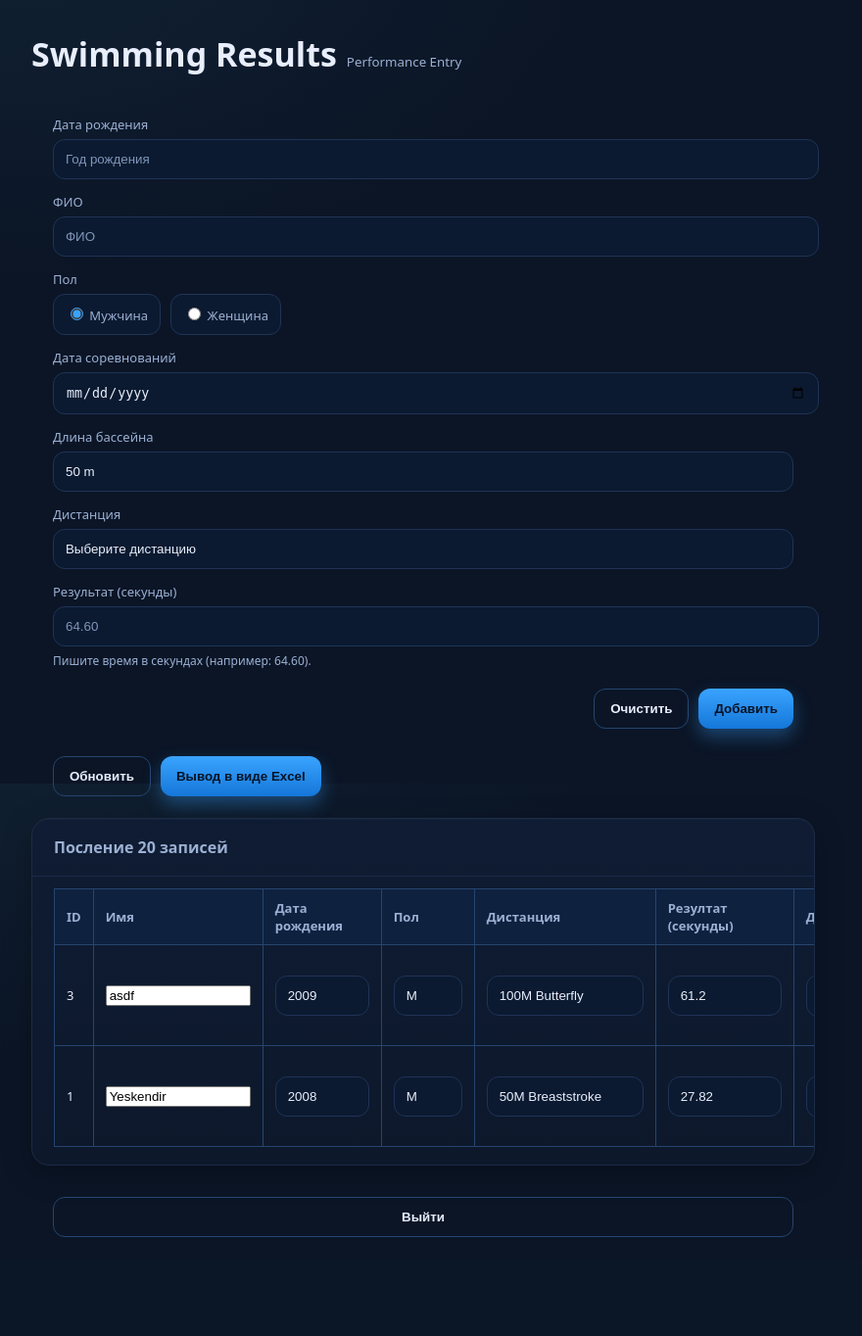
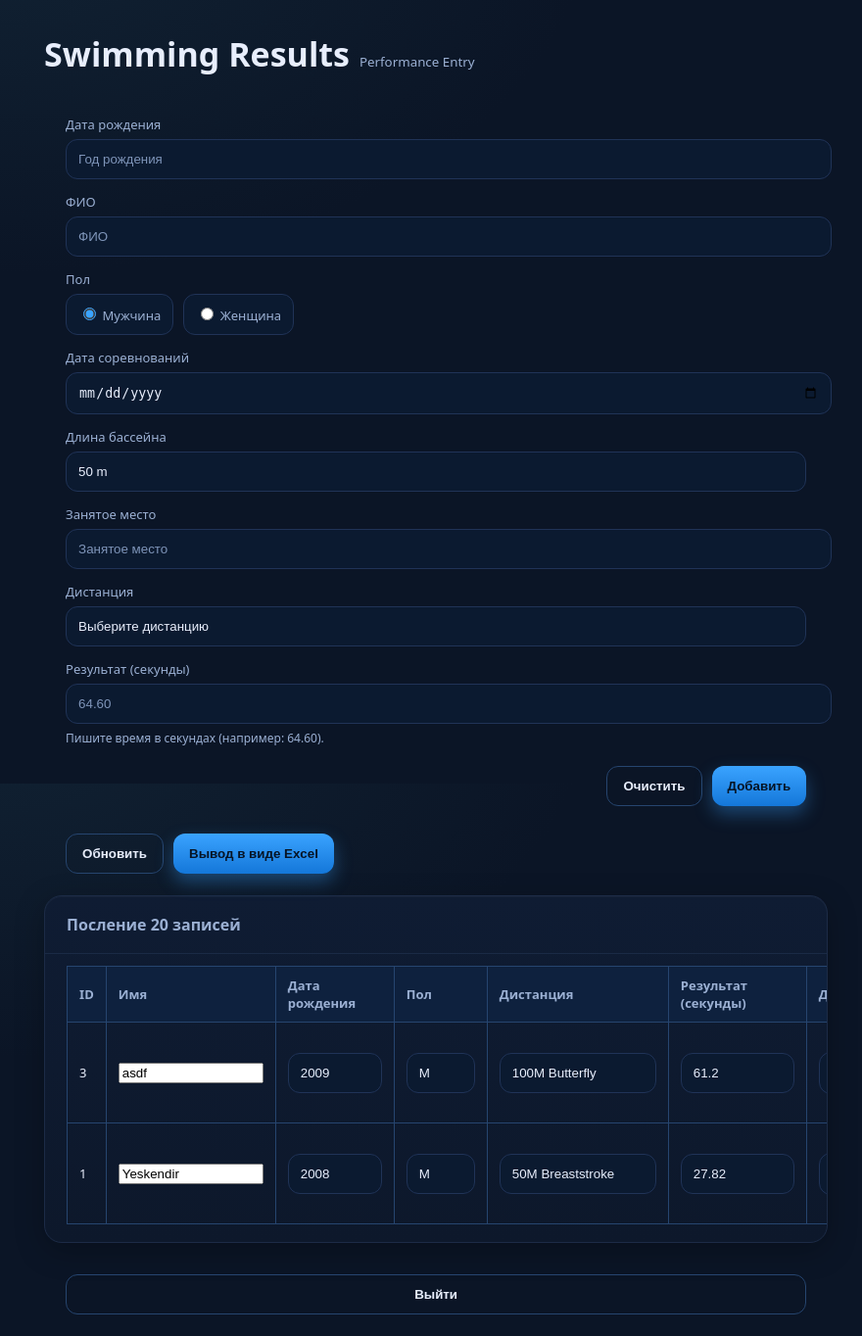
Before and after one commit to Iskoyes/Ranking_system1, a Flask app: page / in a window 1280 px wide. Shown: the whole page at 98% size, without its empty margins (256-1136 px from the left). Before the commit the page ends 1263 px from the top, so only its background shows below. Run offline with Flask 3, Linux system fonts and the light colour scheme; the visitor is signed in with stand-in values (Sample User, id 1); data comes from the database, SQL or seed files in the repository.

Commit message:
add place_taken

```diff
--- a/backend/app.py
+++ b/backend/app.py
@@ -50,6 +50,7 @@ class Swimmers(db.Model):
     result = db.Column(db.Float, nullable=False)  # stored in seconds
     date_of_competition = db.Column(db.Date, nullable=False)
     pool_length = db.Column(db.Integer, nullable=False)
+    place_taken = db.Column(db.Integer, nullable=False)
     fina_points = db.Column(db.Integer, nullable=True)
     rudolph_points = db.Column(db.Integer, nullable=True)
     __table_args__ = (
@@ -102,6 +103,7 @@ def add_data():
         event_name = normalize_event_name(data["event"]) or data["event"]
         result_seconds = time_to_seconds(data["result"])  # supports both seconds and mm:ss,ms
         pool_len = int(data["pool_length"])
+        place_taken = int(data["place_t"])
         event_date = datetime.strptime(data["date_of_competition"], "%Y-%m-%d").date()
 
         # Compute points
@@ -117,8 +119,9 @@ def add_data():
             result=result_seconds,
             date_of_competition=event_date,
             pool_length=pool_len,
+            place_taken=place_taken,
             fina_points=fina_pts,
-            rudolph_points=rudolph_pts,
+            rudolph_points=rudolph_pts
         )
         db.session.add(new_entry)
         db.session.commit()
--- a/templates/index.html
+++ b/templates/index.html
@@ -134,6 +134,10 @@
               <option value="50" selected>50 m</option>
             </select>
           </div>
+          <div class="field">
+            <label for="place_t">Занятое место</label>
+            <input id="place_taken" name="place_taken" type="number" placeholder="Занятое место" required />
+          </div>
           <!-- Event -->
           <div class="field">
             <label for="event">Дистанция</label>
@@ -198,9 +202,10 @@
                 <th>Дата рождения</th>
                 <th>Пол</th>
                 <th>Дистанция</th>
-                <th>Резултат (секунды)</th>
+                <th>Результат (секунды)</th>
                 <th>Дата</th>
                 <th>Бассейн</th>
+                <th>Занятое место</th>
                 <th>FINA</th>
                 <th>Rudolph</th>
                 <th></th>
```
